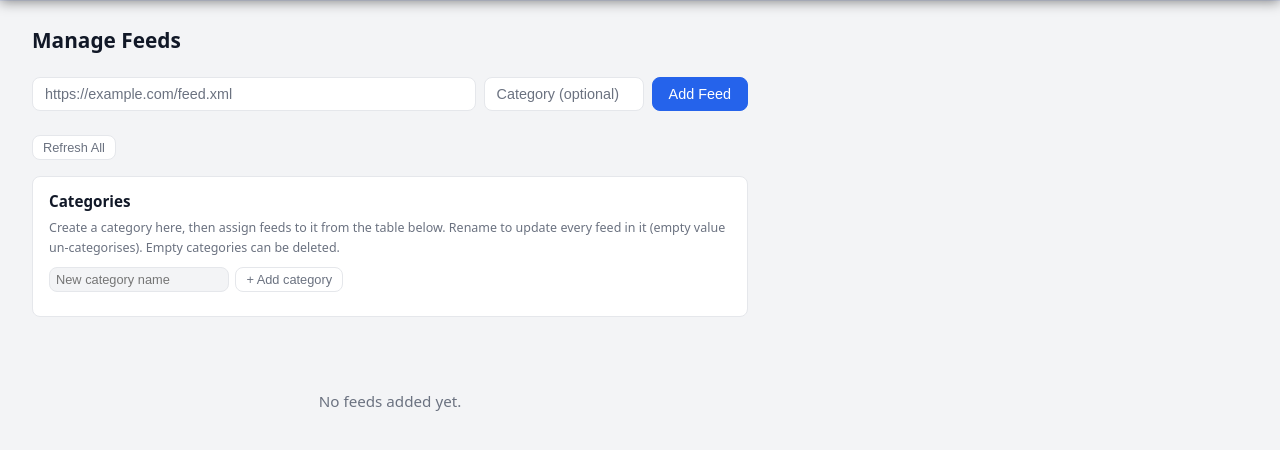
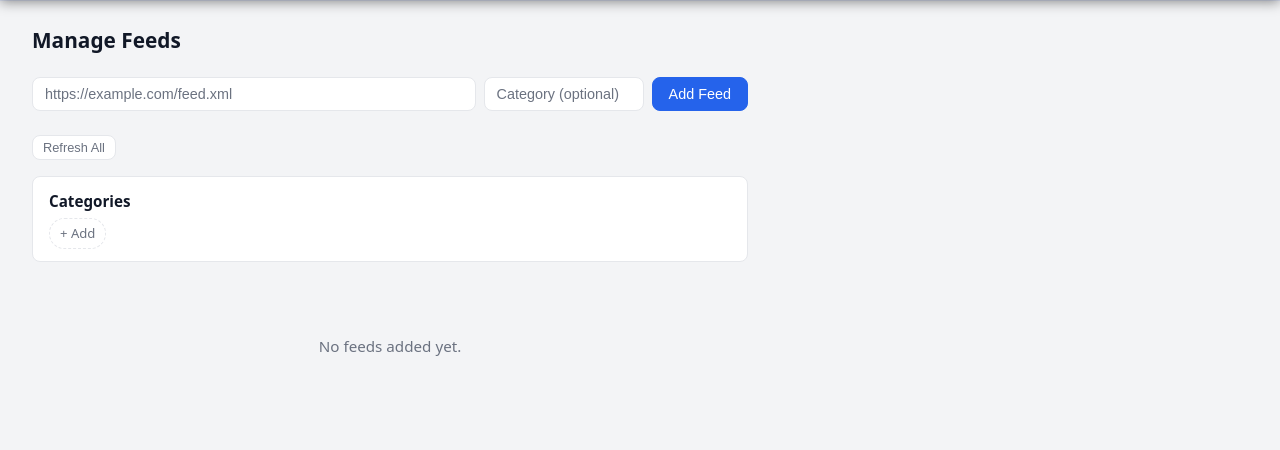
Before and after one commit to stumat1/s-rss-reader, a FastAPI app: page /feeds in a window 1280 px wide. Shown: the part 52-502 px from the top of the page. Run offline with FastAPI, Linux system fonts and the light colour scheme.

Commit message:
Redesign category management as expandable chips
Replace stacked rename/color/delete forms with compact chip UI that
expands inline for editing. Swap feed-row category text input for a
dropdown bound to existing categories.

Co-Authored-By: Claude Opus 4.7 <noreply@anthropic.com>

```diff
--- a/app/templates/partials/feed_list.html
+++ b/app/templates/partials/feed_list.html
@@ -11,24 +11,29 @@
 
   <section class="categories-manager">
     <h3>Categories</h3>
-    <p class="categories-help">
-      Create a category here, then assign feeds to it from the table below.
-      Rename to update every feed in it (empty value un-categorises). Empty categories can be deleted.
-    </p>
-    <form class="category-create-form"
-          hx-post="/categories"
-          hx-target="#feed-list"
-          hx-swap="outerHTML"
-          hx-on::after-request="this.reset()">
-      <input type="text" name="name" placeholder="New category name" required class="category-input">
-      <button type="submit" class="btn-small">+ Add category</button>
-    </form>
-    {% if categories_with_counts %}
-    <ul class="categories-list">
+    <ul class="category-chips">
       {% for cat, count, stored_color in categories_with_counts %}
       {% set resolved = cat | category_color(stored_color) %}
       <li>
-        <form class="category-color-form">
+        <details class="category-chip">
+          <summary>
+            <span class="cat-dot" style="background: {{ resolved }}"></span>
+            <span class="category-chip-label">{{ cat }}</span>
+            <span class="category-chip-count">{{ count }}</span>
+          </summary>
+          <div class="category-chip-panel">
+            <form class="category-chip-row"
+                  hx-post="/categories/rename"
+                  hx-target="#feed-list"
+                  hx-swap="outerHTML">
+              <label>Name</label>
+              <input type="hidden" name="old" value="{{ cat }}">
+              <input type="text" name="new" value="{{ cat }}" class="category-input"
+                     list="categories-list" aria-label="New name for {{ cat }}">
+              <button type="submit" class="btn-small">Save</button>
+            </form>
+            <form class="category-chip-row">
+              <label>Color</label>
               <input type="hidden" name="name" value="{{ cat }}">
               <input type="color" name="color" value="{{ resolved }}"
                      class="cat-color-picker"
@@ -38,29 +43,46 @@
                      hx-include="closest form"
                      hx-target="#feed-list"
                      hx-swap="outerHTML">
+              <span class="category-chip-hint">{{ resolved }}</span>
             </form>
-        <form class="category-rename-form"
-              hx-post="/categories/rename"
-              hx-target="#feed-list"
-              hx-swap="outerHTML">
-          <input type="hidden" name="old" value="{{ cat }}">
-          <input type="text" name="new" value="{{ cat }}" class="category-input"
-                 list="categories-list" aria-label="New name for {{ cat }}">
-          <small class="category-count">{{ count }} feed{% if count != 1 %}s{% endif %}</small>
-          <button type="submit" class="btn-small">Rename</button>
-        </form>
+            <div class="category-chip-row">
+              <label>Delete</label>
               {% if count == 0 %}
               <button class="btn-small btn-danger"
                       hx-delete="/categories/{{ cat | urlencode }}"
                       hx-target="#feed-list"
                       hx-swap="outerHTML"
-                hx-confirm="Delete empty category '{{ cat }}'?"
-                title="Delete empty category">✕</button>
+                      hx-confirm="Delete empty category '{{ cat }}'?">
+                Delete category
+              </button>
+              {% else %}
+              <button class="btn-small btn-danger" disabled
+                      title="{{ count }} feed{% if count != 1 %}s{% endif %} still use{% if count == 1 %}s{% endif %} this — empty it first">
+                Delete category
+              </button>
+              <span class="category-chip-hint">{{ count }} feed{% if count != 1 %}s{% endif %}</span>
               {% endif %}
+            </div>
+          </div>
+        </details>
       </li>
       {% endfor %}
+      <li>
+        <details class="category-chip category-chip-add">
+          <summary>+ Add</summary>
+          <div class="category-chip-panel">
+            <form class="category-chip-row"
+                  hx-post="/categories"
+                  hx-target="#feed-list"
+                  hx-swap="outerHTML">
+              <input type="text" name="name" placeholder="Category name"
+                     required class="category-input">
+              <button type="submit" class="btn-small">Create</button>
+            </form>
+          </div>
+        </details>
+      </li>
     </ul>
-    {% endif %}
   </section>
 
 
@@ -116,13 +138,14 @@
           <form class="category-form"
                 hx-patch="/feeds/{{ feed.id }}"
                 hx-target="#feed-list"
-                hx-swap="outerHTML">
-            <input type="text" name="category"
-                   value="{{ feed.category or '' }}"
-                   placeholder="none"
-                   class="category-input"
-                   list="categories-list">
-            <button type="submit" class="btn-small">Set</button>
+                hx-swap="outerHTML"
+                hx-trigger="change">
+            <select name="category" class="category-select" aria-label="Category for {{ feed.title or feed.url }}">
+              <option value="" {% if not feed.category %}selected{% endif %}>(none)</option>
+              {% for cat, _count, _color in categories_with_counts %}
+              <option value="{{ cat }}" {% if cat == feed.category %}selected{% endif %}>{{ cat }}</option>
+              {% endfor %}
+            </select>
           </form>
         </td>
         <td>
--- a/static/style.css
+++ b/static/style.css
@@ -512,6 +512,18 @@ button:hover,
   align-items: center;
   gap: 4px;
 }
+.category-select {
+  padding: 3px 6px;
+  font-size: 0.8rem;
+  border: 1px solid var(--border);
+  border-radius: var(--radius);
+  background: var(--body-bg);
+  color: var(--text);
+  cursor: pointer;
+  min-width: 110px;
+}
+.category-select:hover { border-color: var(--border-hover); }
+.category-select:focus { border-color: var(--accent); outline: none; }
 .categories-manager {
   margin: 1rem 0 1.5rem;
   padding: 0.75rem 1rem;
@@ -528,36 +540,93 @@ button:hover,
   color: var(--text-muted);
   margin-bottom: 0.6rem;
 }
-.category-create-form {
-  display: flex;
-  gap: 0.4rem;
-  margin-bottom: 0.75rem;
-}
-.category-create-form .category-input { width: 180px; }
-.categories-list {
+.category-chips {
   list-style: none;
   display: flex;
   flex-wrap: wrap;
-  gap: 0.5rem;
+  align-items: flex-start;
+  gap: 0.4rem;
+  padding: 0;
+  margin: 0;
 }
-.categories-list li {
+.category-chips > li { list-style: none; }
+.category-chip > summary {
+  list-style: none;
+  cursor: pointer;
+  user-select: none;
+  display: inline-flex;
+  align-items: center;
+  gap: 6px;
+  padding: 4px 10px;
+  background: var(--card-bg);
+  border: 1px solid var(--border);
+  border-radius: 999px;
+  font-size: 0.82rem;
+  color: var(--text);
+  transition: border-color 0.12s, background 0.12s, color 0.12s;
+}
+.category-chip > summary::-webkit-details-marker { display: none; }
+.category-chip > summary::marker { content: ""; }
+.category-chip > summary:hover { border-color: var(--border-hover); }
+.category-chip[open] > summary {
+  border-color: var(--accent);
+  background: var(--body-bg);
+}
+.category-chip-label { font-weight: 500; }
+.category-chip-count {
+  color: var(--text-muted);
+  font-size: 0.72rem;
+  background: var(--body-bg);
+  padding: 1px 7px;
+  border-radius: 999px;
+  border: 1px solid var(--border);
+}
+.category-chip[open] > summary .category-chip-count {
+  background: var(--card-bg);
+}
+.category-chip-panel {
+  margin-top: 6px;
+  padding: 10px 12px;
+  background: var(--card-bg);
+  border: 1px solid var(--border);
+  border-radius: var(--radius);
+  display: flex;
+  flex-direction: column;
+  gap: 8px;
+  min-width: 280px;
+  max-width: 360px;
+}
+.category-chip-row {
   display: flex;
   align-items: center;
-  gap: 4px;
+  gap: 8px;
 }
-.category-rename-form {
-  display: flex;
-  align-items: center;
-  gap: 4px;
-  padding: 4px 6px;
-  border: 1px solid var(--border);
-  border-radius: var(--radius);
-  background: var(--body-bg);
+.category-chip-row > label {
+  font-size: 0.7rem;
+  text-transform: uppercase;
+  letter-spacing: 0.5px;
+  color: var(--text-muted);
+  width: 52px;
+  flex-shrink: 0;
 }
-.category-rename-form .category-input { width: 110px; }
-.category-count {
+.category-chip-row .category-input { flex: 1; min-width: 0; width: auto; }
+.category-chip-hint {
+  font-family: ui-monospace, SFMono-Regular, monospace;
+  font-size: 0.72rem;
   color: var(--text-muted);
-  font-size: 0.72rem;
+}
+.category-chip-add > summary {
+  border-style: dashed;
+  color: var(--text-muted);
+}
+.category-chip-add[open] > summary { color: var(--text); }
+.category-chip-panel .btn-danger[disabled] {
+  opacity: 0.5;
+  cursor: not-allowed;
+}
+.category-chip-panel .btn-danger[disabled]:hover {
+  background: var(--card-bg);
+  color: var(--danger);
 }
 .category-input {
   width: 90px;
@@ -644,7 +713,6 @@ button:hover,
   border: none;
   border-radius: 50%;
 }
-.category-color-form { display: inline-flex; }
 .sidebar-category:not([open]) > .sidebar-category-header::before {
   transform: rotate(-90deg);
 }
```
Also changed, not shown: README.md. Lines whose indentation alone changed are shown as unchanged.
